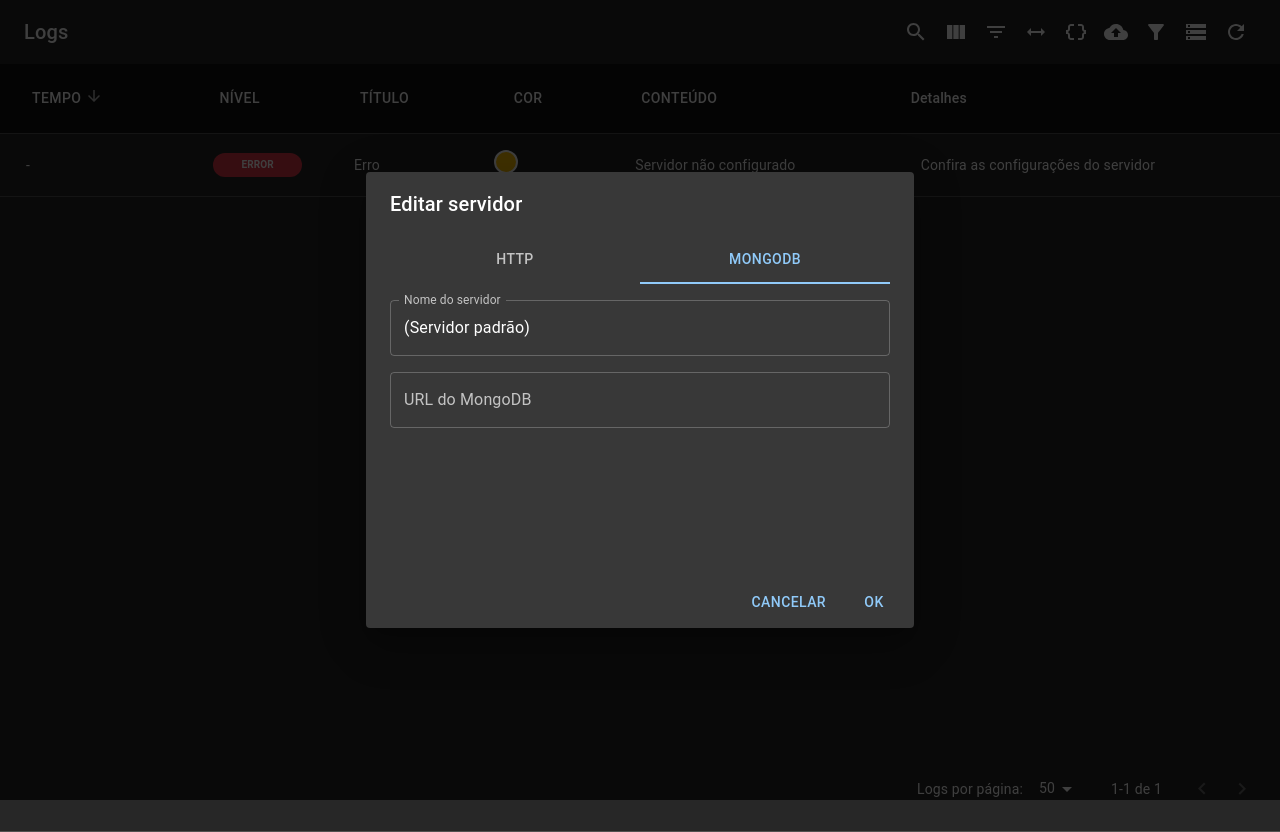
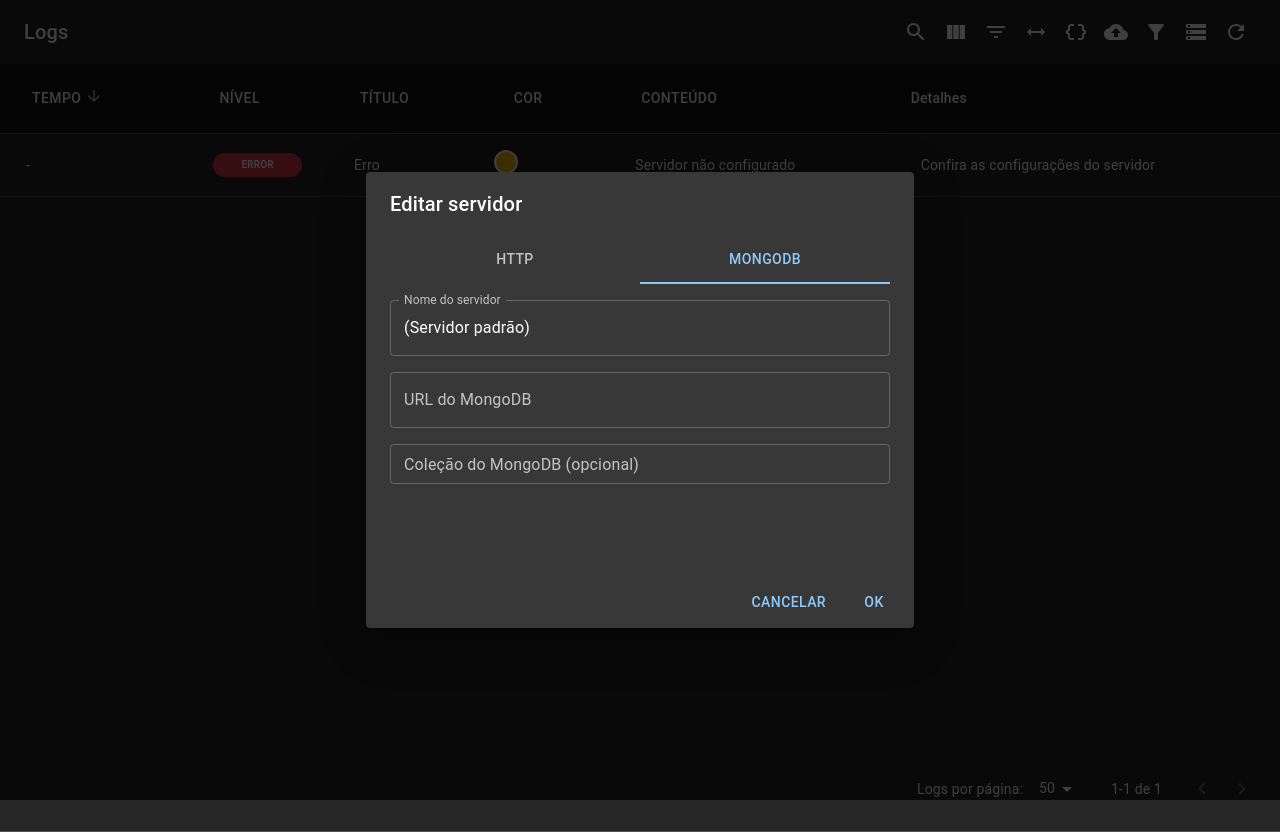
Before and after one commit to josejefferson/jj-logger-ui, a Next.js app: page / in a window 1280 px wide. Both pictures are taken after a click on the tab "MONGODB". Built offline with nearby package versions, Linux system fonts and the light colour scheme.

Commit message:
feat: adicionado modelo personalizado MongoDB

```diff
--- a/src/components/server-edit-dialog.tsx
+++ b/src/components/server-edit-dialog.tsx
@@ -32,6 +32,9 @@ export default function ServerEditDialog({
 	const [serverUsername, setServerUsername] = React.useState(server?.username)
 	const [serverPassword, setServerPassword] = React.useState(server?.password)
 	const [mongoDBURL, setMongoDBURL] = React.useState(server?.mongoDB)
+	const [mongoDBCollection, setMongoDBCollection] = React.useState(
+		server?.mongoDBCollection
+	)
 	const [type, setType] = React.useState(server?.type || 0)
 
 	const handleOK = () => {
@@ -45,7 +48,8 @@ export default function ServerEditDialog({
 				url: serverURL,
 				username: serverUsername,
 				password: serverPassword,
-				mongoDB: mongoDBURL
+				mongoDB: mongoDBURL,
+				mongoDBCollection: mongoDBCollection
 			}
 		})
 	}
@@ -63,7 +67,7 @@ export default function ServerEditDialog({
 
 	return (
 		<>
-			<Dialog open={!!server} onClose={handleCancel}>
+			<Dialog open={!!server} onClose={handleCancel} scroll="body">
 				<DialogTitle>{editing ? 'Editar' : 'Adicionar'} servidor</DialogTitle>
 
 				<DialogContent>
@@ -98,7 +102,7 @@ export default function ServerEditDialog({
 
 						<TextField
 							fullWidth
-							label="Nome de usuário (opcional)"
+							label="Login (opcional)"
 							margin="none"
 							onChange={(e) => setServerUsername(e.target.value)}
 							size="small"
@@ -127,13 +131,25 @@ export default function ServerEditDialog({
 							autoFocus
 							fullWidth
 							label="URL do MongoDB"
+							placeholder="mongodb+srv://..."
 							margin="none"
 							onChange={(e) => setMongoDBURL(e.target.value)}
 							sx={{ mb: 2 }}
 							value={mongoDBURL}
 						/>
 
-						<Box height={(40 + 16) * 2}></Box>
+						<TextField
+							fullWidth
+							label="Coleção do MongoDB (opcional)"
+							placeholder="logs"
+							margin="none"
+							onChange={(e) => setMongoDBCollection(e.target.value)}
+							size="small"
+							sx={{ mb: 2 }}
+							value={mongoDBCollection}
+						/>
+
+						<Box height={(40 + 16) * 1}></Box>
 					</Box>
 				</DialogContent>
 
--- a/src/components/servers-dialog.tsx
+++ b/src/components/servers-dialog.tsx
@@ -30,7 +30,8 @@ const defaultServer: IServer[] = [
 		url: '',
 		username: '',
 		password: '',
-		mongoDB: ''
+		mongoDB: '',
+		mongoDBCollection: ''
 	}
 ]
 
@@ -97,13 +98,20 @@ export default function ServersDialog({ fetchData }: IProps) {
 			url: '',
 			username: '',
 			password: '',
-			mongoDB: ''
+			mongoDB: '',
+			mongoDBCollection: ''
 		}
 
 		setCurrentEditing({ server: newServer, editing: false })
 	}
 
 	const handleChangeCurrentServer = (server: IServer) => {
+		const url = new URL(location.href)
+		if (url.searchParams.get('server')) {
+			url.searchParams.set('server', server.name)
+			const path = (url.pathname || '') + (url.search || '') + (url.hash || '')
+			history?.replaceState?.(undefined, '', path)
+		}
 		setCurrentServerID(server.id)
 	}
 
--- a/src/types/index.ts
+++ b/src/types/index.ts
@@ -6,6 +6,7 @@ export interface IServer {
 	username: string
 	password: string
 	mongoDB?: string
+	mongoDBCollection?: string
 }
 
 export interface IData {
--- a/src/utils/fetch-data.ts
+++ b/src/utils/fetch-data.ts
@@ -45,10 +45,13 @@ export async function getFetchedData(filter?: string, afterDate?: Date) {
 	)
 
 	if (!currentServer) throw new Error('Server not configured')
-	let { type, url, username, password, mongoDB } = currentServer
+	let { type, url, username, password, mongoDB, mongoDBCollection } =
+		currentServer
 	if (!url && !mongoDB) throw new Error('Server not configured')
 	if (type === 1) {
 		url = '/api/mongodb?url=' + encodeURIComponent(mongoDB || '')
+		if (mongoDBCollection)
+			url += '&collection=' + encodeURIComponent(mongoDBCollection || '')
 	}
 
 	const options = {
```
